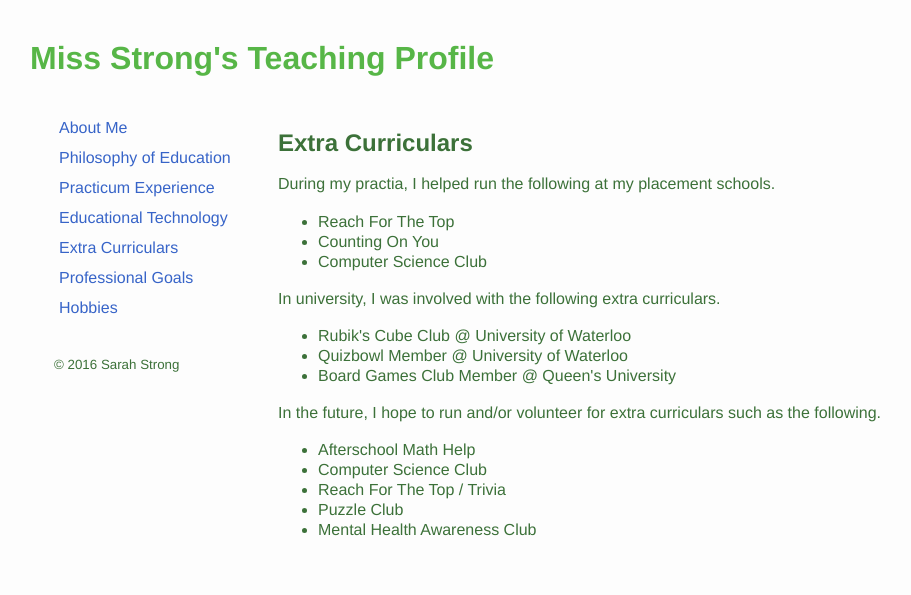
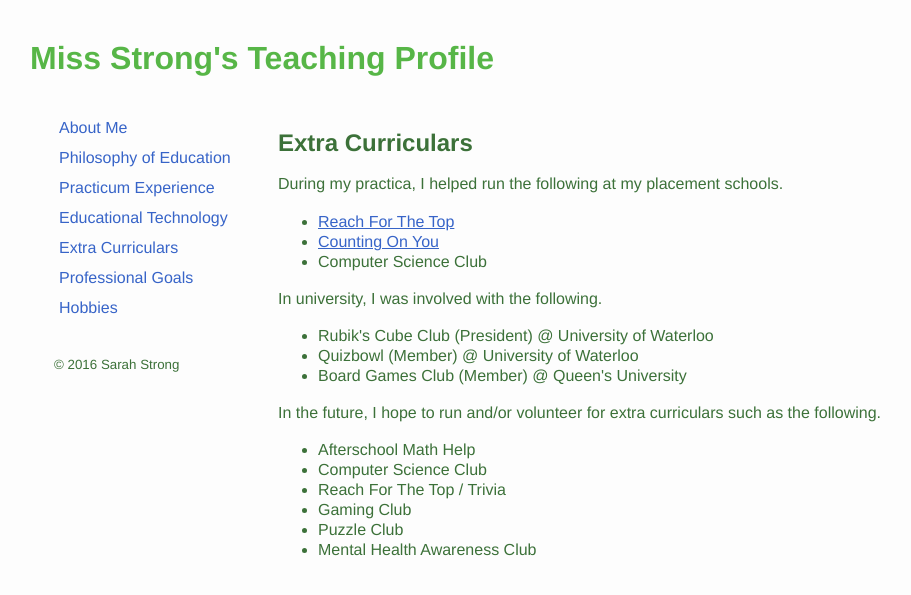
Before and after one commit to sarahstrong314/sarahstrong.ca, a Jekyll site: the page built from extra-curriculars.html, in a window 1280 px wide. Shown: the top 595 px of the page, without its empty margins (26-937 px from the left). Built offline with Jekyll 4.4.1, drawn with Linux system fonts in a browser that asks for light colours; nearby versions of some CDN libraries; library files that are not in the unit come from our copies; Markdown is read by kramdown in place of the engine named in the settings.

Commit message:
Updated extra curriculars page

```diff
--- a/extra-curriculars.html
+++ b/extra-curriculars.html
@@ -7,18 +7,18 @@ title: Extra Curriculars
 
 <h2>Extra Curriculars</h2>
 
-<p>During my practia, I helped run the following at my placement schools.</p>
+<p>During my practica, I helped run the following at my placement schools.</p>
 <ul>
-  <li>Reach For The Top</li>
-  <li>Counting On You</li>
+  <li><a href="http://www.reachforthetop.com/">Reach For The Top</a></li>
+  <li><a href="http://www.peelschools.org/parents/programs/afterschool_summer/counting/Pages/default.aspx">Counting On You</a></li>
   <li>Computer Science Club</li>
 </ul>
 
-<p>In university, I was involved with the following extra curriculars.</p>
+<p>In university, I was involved with the following.</p>
 <ul>
-  <li>Rubik's Cube Club @ University of Waterloo</li>
-  <li>Quizbowl Member @ University of Waterloo</li>
-  <li>Board Games Club Member @ Queen's University</li>
+  <li>Rubik's Cube Club (President) @ University of Waterloo</li>
+  <li>Quizbowl (Member) @ University of Waterloo</li>
+  <li>Board Games Club (Member) @ Queen's University</li>
 </ul>
 
 <p>In the future, I hope to run and/or volunteer for extra curriculars such as the following.</p>
@@ -26,6 +26,7 @@ title: Extra Curriculars
   <li>Afterschool Math Help</li>
   <li>Computer Science Club</li>
   <li>Reach For The Top / Trivia</li>
+  <li>Gaming Club</li>
   <li>Puzzle Club</li>
   <li>Mental Health Awareness Club</li>
 </ul>
```
